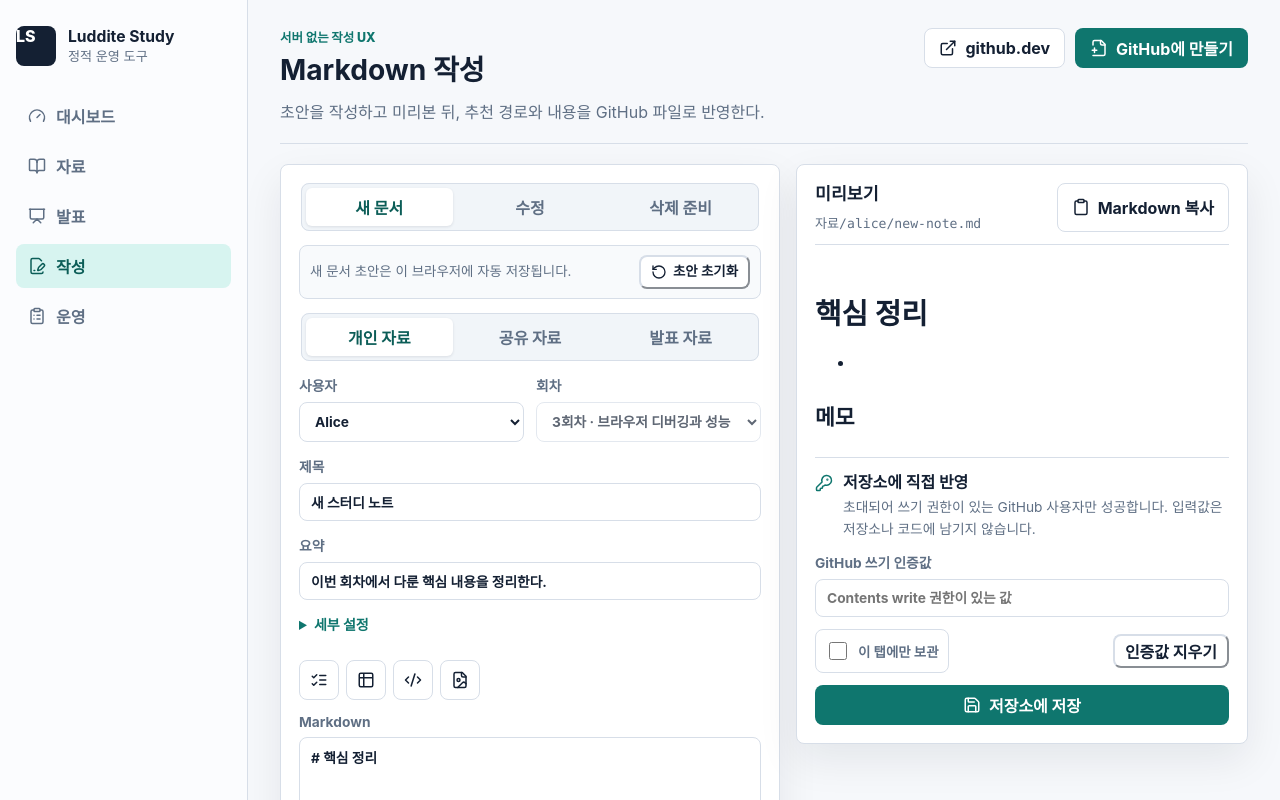
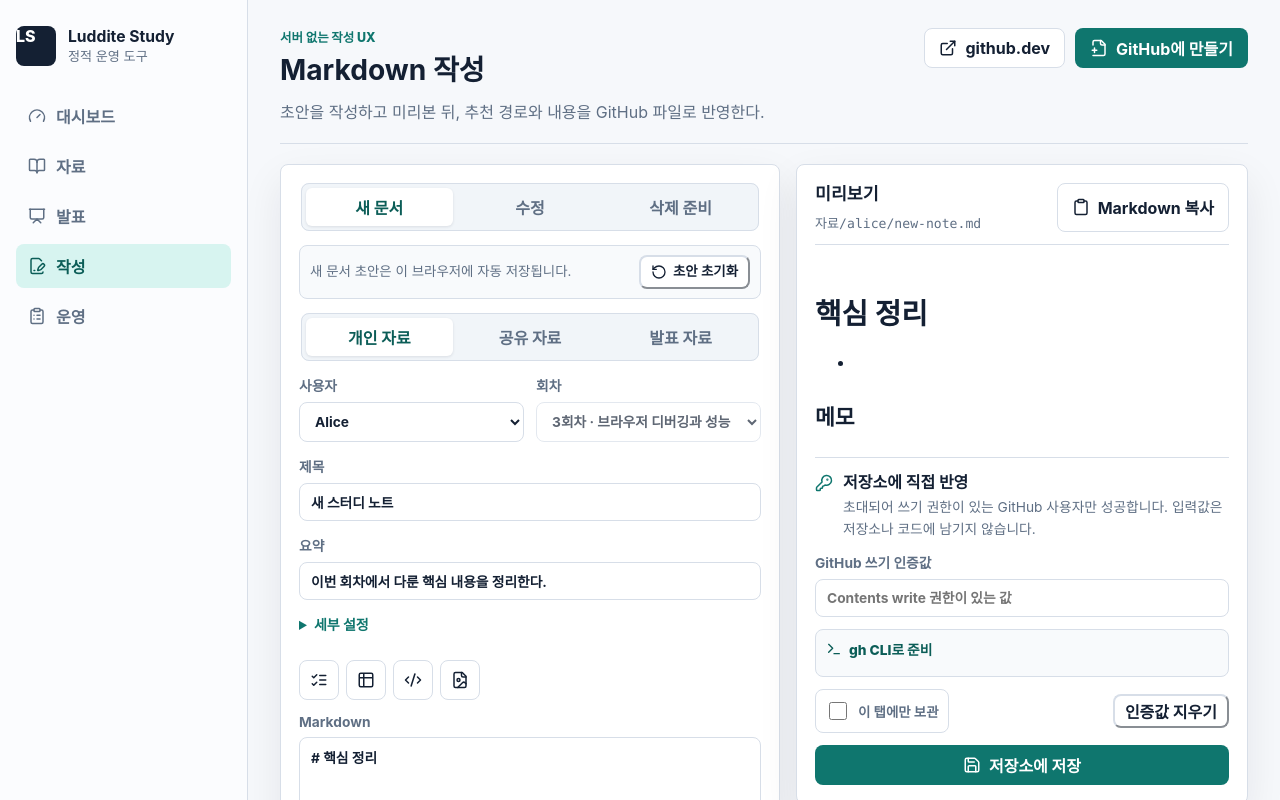
Before and after one commit to unikal1/Luddite-Study, a React (Vite) app: page / in a window 1280 px wide. Both pictures are taken after a click on the button "자료 작성". Shown: the top 800 px of the page. Built offline with nearby package versions, Linux system fonts and the light colour scheme.

Commit message:
Document gh authentication path

```diff
--- a/src/components/Composer.tsx
+++ b/src/components/Composer.tsx
@@ -1,4 +1,4 @@
-import { Check, Clipboard, Code2, Edit3, ExternalLink, FileImage, FilePlus2, KeyRound, ListChecks, RotateCcw, Save, Table2, Trash2 } from 'lucide-react';
+import { Check, Clipboard, Code2, Edit3, ExternalLink, FileImage, FilePlus2, KeyRound, ListChecks, RotateCcw, Save, Table2, Terminal, Trash2 } from 'lucide-react';
 import { useEffect, useMemo, useRef, useState } from 'react';
 import { allDocs } from '../content';
 import { activeUsers, sessions } from '../data';
@@ -556,6 +556,15 @@
         />
       </label>
 
+      <details className="auth-help">
+        <summary>
+          <Terminal size={16} aria-hidden="true" />
+          gh CLI로 준비
+        </summary>
+        <p>로컬이나 Codespaces에서 로그인한 뒤 출력값을 이 입력칸에 붙여 넣습니다.</p>
+        <pre tabIndex={0}><code>{'gh auth login --hostname github.com --scopes repo\ngh auth token'}</code></pre>
+      </details>
+
       <div className="repository-write-controls">
         <label className="check-row repository-check">
           <input
--- a/src/styles.css
+++ b/src/styles.css
@@ -973,6 +973,45 @@
   line-height: 1.55;
 }
 
+.auth-help {
+  display: grid;
+  gap: 8px;
+  border: 1px solid var(--line);
+  border-radius: 8px;
+  background: #f8fafc;
+  padding: 9px 10px;
+}
+
+.auth-help summary {
+  display: inline-flex;
+  align-items: center;
+  gap: 7px;
+  width: fit-content;
+  cursor: pointer;
+  color: var(--primary-strong);
+  font-size: 0.86rem;
+  font-weight: 800;
+}
+
+.auth-help p {
+  margin: 0;
+  color: var(--muted);
+  font-size: 0.84rem;
+  line-height: 1.55;
+}
+
+.auth-help pre {
+  margin: 0;
+  max-width: 100%;
+  overflow-x: auto;
+  border-radius: 8px;
+  background: #0f172a;
+  color: #e2e8f0;
+  font-size: 0.82rem;
+  line-height: 1.55;
+  padding: 10px;
+}
+
 .repository-write-controls {
   display: flex;
   align-items: center;
```
Also changed, not shown: 4 other files (tests, documents, lock files or other folders).
